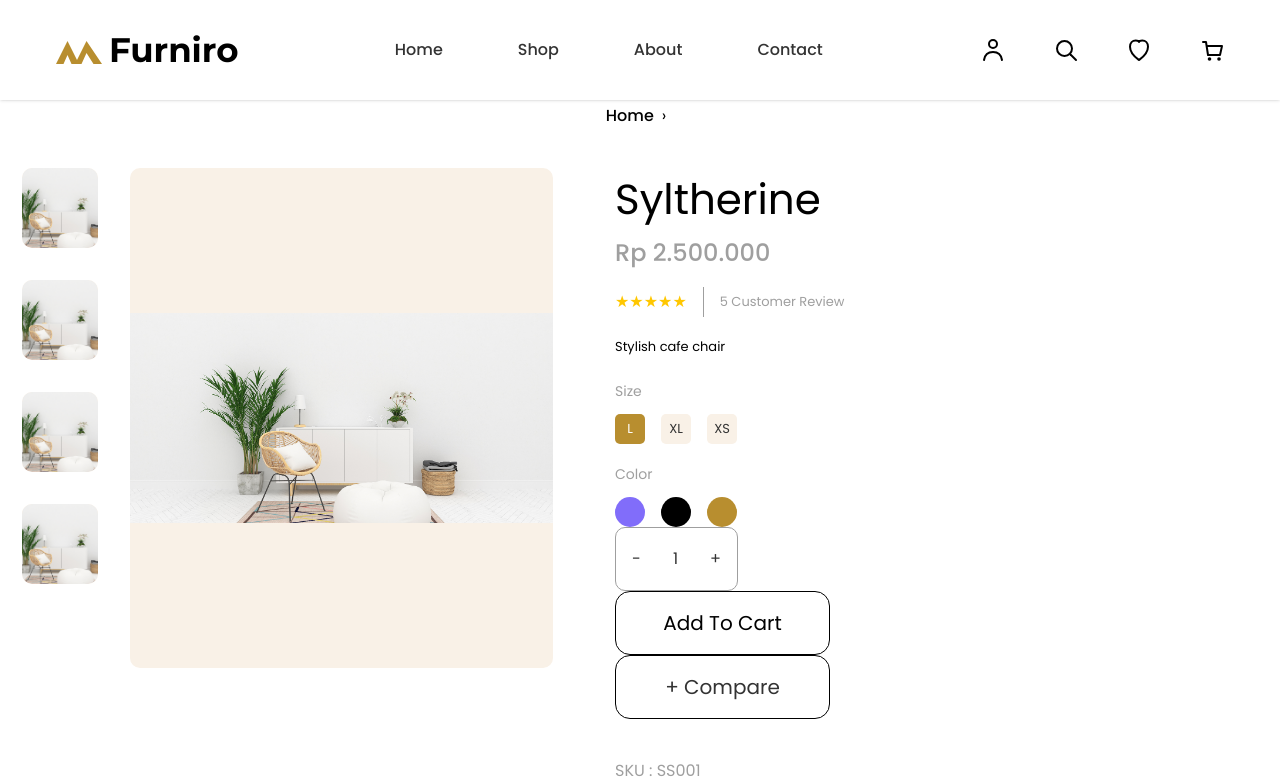
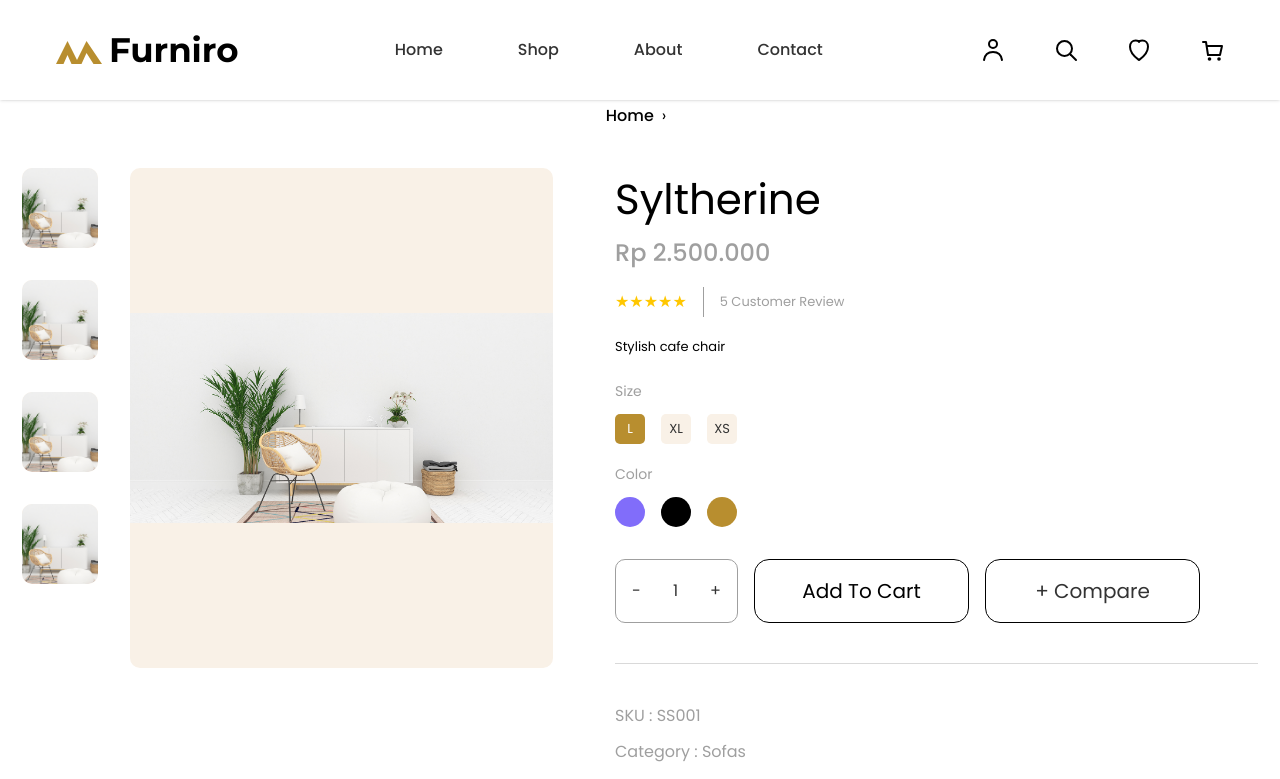
Before and after one commit to nngocanh1401-cloud/furnishing-store, a Next.js app: page /product in a window 1280 px wide. Shown: the top 779 px of the page. Built offline with nearby package versions, Linux system fonts and the light colour scheme.

Commit message:
link toi SP

```diff
--- a/src/components/common/ProductCard.jsx
+++ b/src/components/common/ProductCard.jsx
@@ -1,9 +1,7 @@
 "use client";
 
 import Link from "next/link";
-import { useState } from "react";
 import { useCart } from "@/context/CartContext";
-import CartSidebar from "@/components/common/CartSidebar";
 
 function getBadgeClass(product) {
   const badge = product.badge || product.tag || "";
@@ -16,7 +14,6 @@ function getBadgeClass(product) {
 }
 
 export default function ProductCard({ product }) {
-  const [isCartOpen, setIsCartOpen] = useState(false);
   const { addToCart } = useCart();
   /*
    * Nếu sản phẩm có id:
@@ -98,7 +95,7 @@ export default function ProductCard({ product }) {
                 type="button"
                 onClick={() => {
                   addToCart(product, 1);
-                  setIsCartOpen(true);
+                  router.push("/cart");
                 }}
                 className="h-12 w-[202px] bg-white font-['Poppins'] text-[16px] font-semibold text-[#B88E2F] transition hover:bg-[#B88E2F] hover:text-white"
               >
--- a/src/components/product/ProductDetail.jsx
+++ b/src/components/product/ProductDetail.jsx
@@ -107,6 +107,7 @@ export default function ProductDetail({ product }) {
             </div>
 
             {/* Actions */}
+            <div className="mt-8 flex items-center gap-4">
               <div className={singleProductStyles.quantityBox}>
                 <button
                   type="button"
@@ -137,13 +138,13 @@ export default function ProductDetail({ product }) {
                   addToCart(product, quantity);
                   setIsCartOpen(true);
                 }}
-              className={`${singleProductStyles.actionButton} transition hover:bg-black hover:text-white`}
+                className={singleProductStyles.actionButton}
               >
                 Add To Cart
               </button>
 
               <Link
-              href="/comparison"
+                href={`/comparison?product=${product.id}`}
                 className={singleProductStyles.actionButton}
               >
                 + Compare
@@ -158,6 +159,7 @@ export default function ProductDetail({ product }) {
               <p>Share : f t in</p>
             </div>
           </div>
+          </div>
       </section>
 
       <CartSidebar
```
Lines whose indentation alone changed are shown as unchanged.
